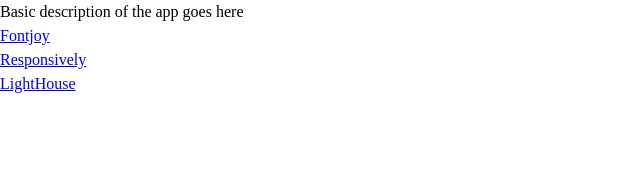
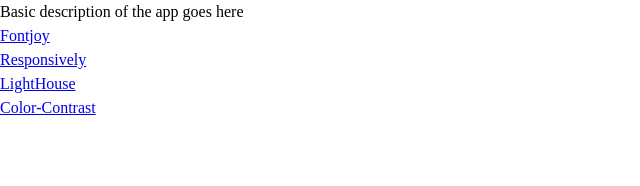
Before and after one commit to coldpigli/hack-neog, a React (Create React App) app: page / in a window 1280 px wide. Shown: the top 186 px of the page, without its empty margins (0-640 px from the left). Built offline with nearby package versions, Linux system fonts and the light colour scheme; a web font is replaced by a local one.

Commit message:
Added nav link for color-contrast page

```diff
--- a/src/routes/Landing/Landing.jsx
+++ b/src/routes/Landing/Landing.jsx
@@ -14,6 +14,9 @@
       <div>
         <Link to="/lighthouse">LightHouse</Link>
       </div>
+      <div>
+        <Link to ="/color-contrast">Color-Contrast</Link>
+      </div>
     </div>
   );
 };
```
